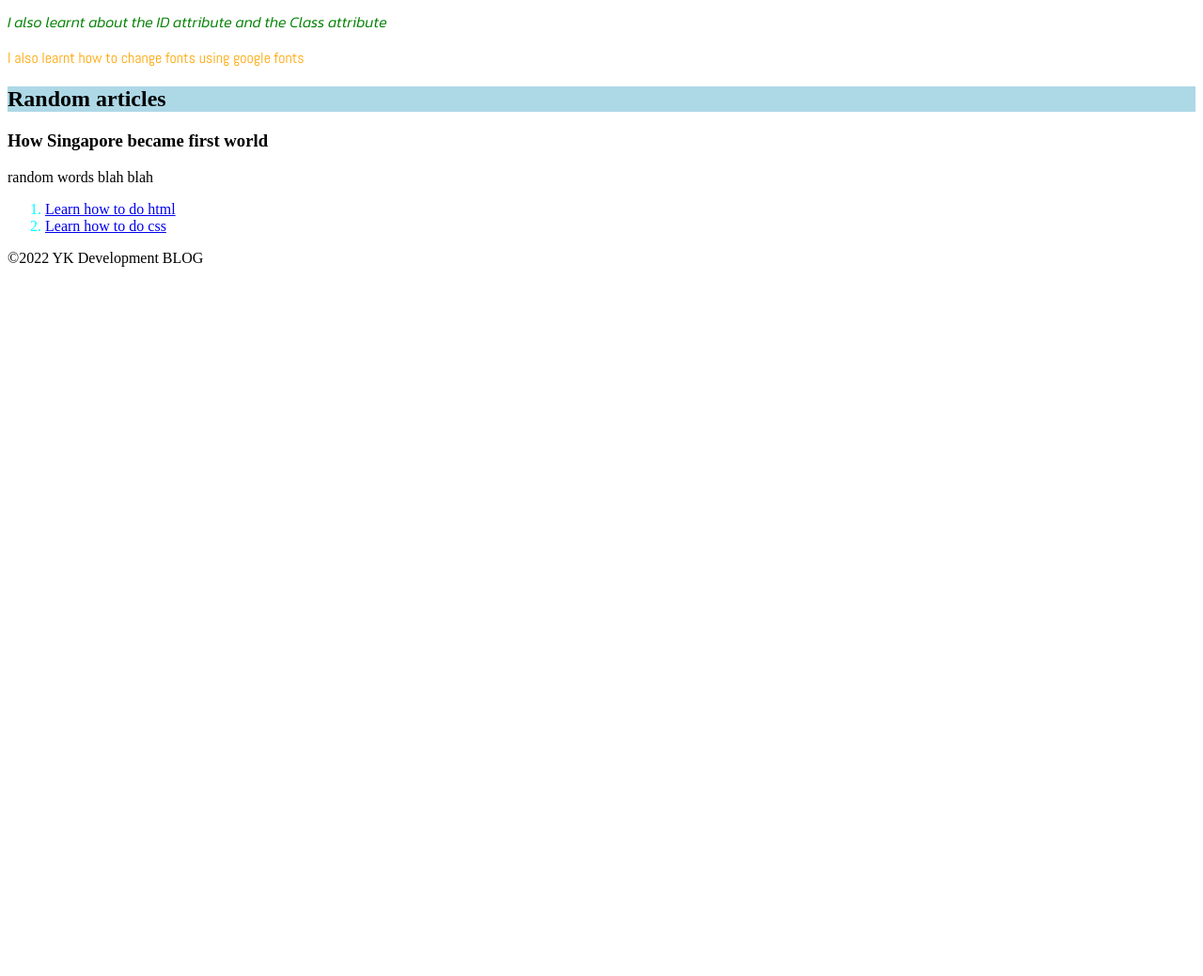
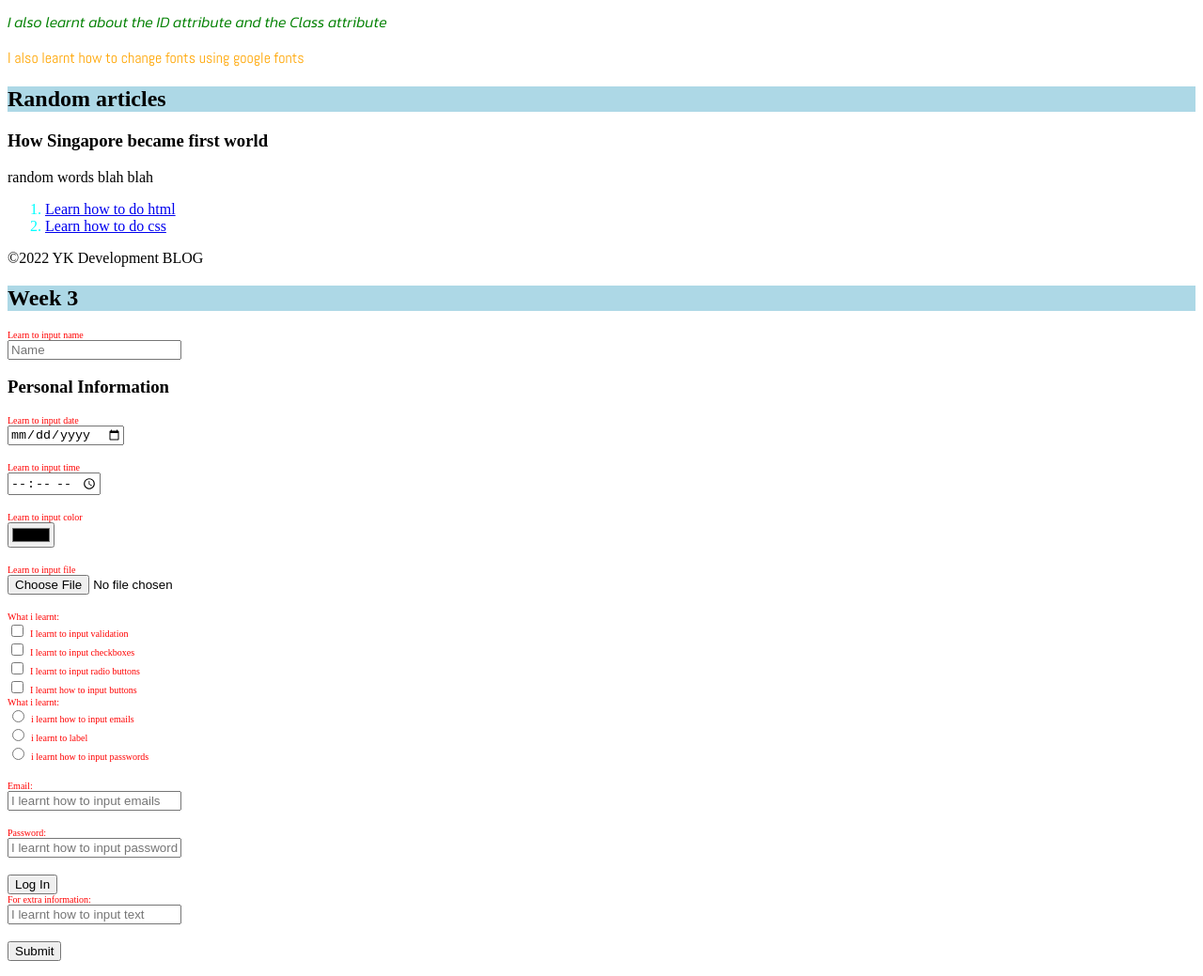
Before and after one commit to ChaiYongKang8288/Ykdevblog, a plain HTML site: page index.html in a window 1280 px wide. Shown: the part 760-1799 px from the top of the page at 94% size. Before the commit the page ends 1060 px from the top, so only its background shows below. Drawn offline with Linux system fonts and the light colour scheme; a web font is replaced by a local one.

Commit message:
Week 3 commit

```diff
--- a/index.html
+++ b/index.html
@@ -65,6 +65,60 @@
         </aside>
         <footer>
             <p>&copy;2022 YK Development BLOG </p>
+
+
+          <h2>Week 3</h2>
+          <title>Wk03 Development Blog</title>
+          <style>
+            .space {
+                display:block;
+            }
+         </style>
+        </head>
+        <body>
+            <form>
+                <label for="name">Learn to input name</label>
+                <input type="text" placeholder="Name" name="name" id="name" class="space" required>
+                <h3>Personal Information</h3>
+                <label for="Date">Learn to input date</label>
+                <input type="date" id="Date" name="date" class="space" required><br>
+                <label for="Time">Learn to input time</label>
+                <input type="time" id="Time" name="time" class="space" required><br>
+                <label for="Color">Learn to input color</label>
+                <input type="color" id="Color" name="color" class="space" required><br>
+                <label for="File">Learn to input file</label>
+                <input type="file" id="File" name="file" class="space" required>
+
+                <br><label>What i learnt:</label><br>
+                <input type="checkbox" id="checkbox1" >
+                <label for="checkbox1">I learnt to input validation</label><br>
+                <input type="checkbox" id="checkbox2" >
+                <label for="checkbox2">I learnt to input checkboxes</label><br>
+                <input type="checkbox" id="checkbox3" >
+                <label for="checkbox3">I learnt to input radio buttons</label><br>
+                <input type="checkbox" id="checkbox4" >
+                <label for="checkbox4">I learnt how to input buttons</label><br>
+
+                <label>What i learnt:</label><br>
+                <input type="radio" id="radiobutton1">
+                <label for="radiobutton1">i learnt how to input emails</label><br>
+                <input type="radio" id="radiobutton2">
+                <label for="radiobutton2">i learnt to label</label><br>
+                <input type="radio" id="radiobutton3">
+                <label for="radiobutton3">i learnt how to input passwords</label><br>
+
+
+                <br><label for="email">Email:</label>
+                <input type="email" placeholder="I learnt how to input emails" name="email" id="email" class="space" required><br>
+                <label for="password">Password:</label>
+                <input type="password" placeholder="I learnt how to input password" name="password" id="password" class="space" required><br>
+                <button>Log In</button>
+
+                <br><label for="textbox1">For extra information:</label>
+                <input type="text" placeholder="I learnt how to input text" id="textbox1" class="space"><br>
+
+                <input type="button" name="submitbtn" value="Submit">
+            </form>
         </footer>
     </body>
 </html>
--- a/style.css
+++ b/style.css
@@ -2,3 +2,7 @@
 ul,ol{color:aqua}
 h1{font-weight:900;}
 h2{background-color: lightblue;}
+label{
+    font-size: 10px;
+    color:red
+}
--- a/style1.css
+++ /dev/null
@@ -1,4 +0,0 @@
-label{
-    font-size: 10px;
-    color:red
-}
```
